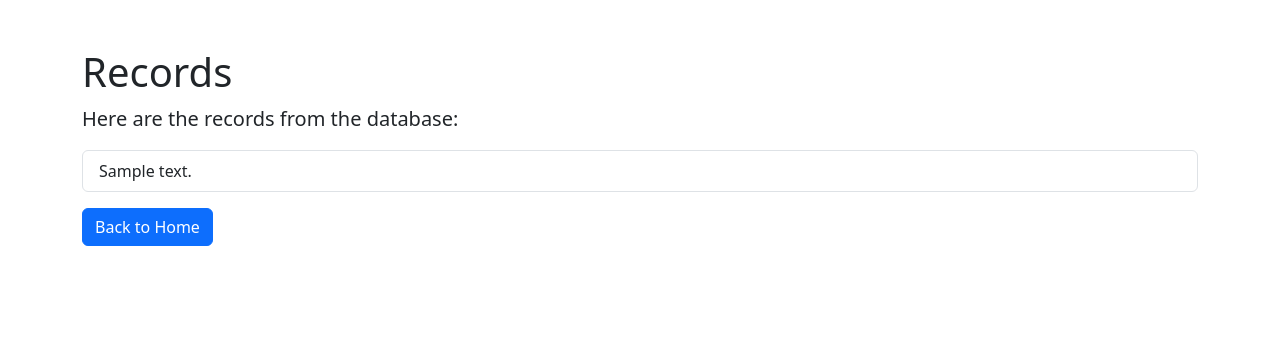
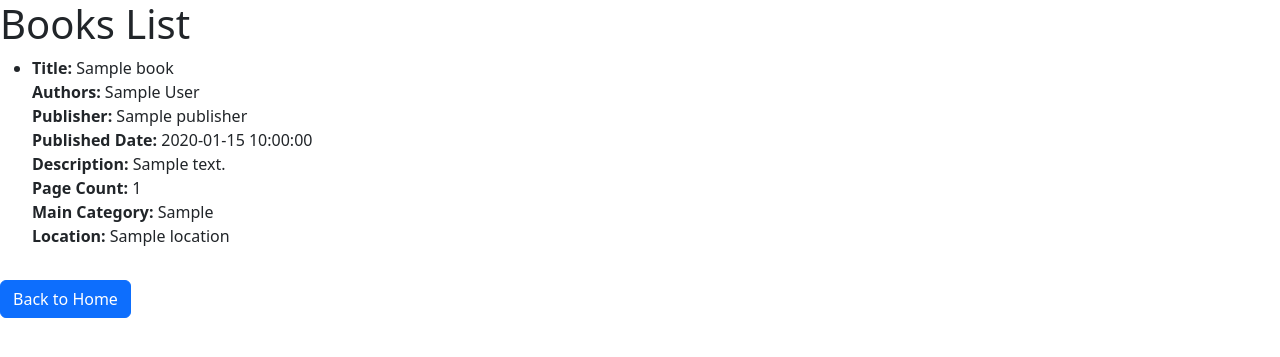
Before and after one commit to ahnnick/catalogue, a Flask app: template python/Flask/app/templates/second_page.html in a window 1280 px wide. Shown: the top 357 px of the page. Run offline with Flask 3, Linux system fonts and the light colour scheme; the template is opened without the code that fills it: most values are stand-ins (such as "Sample title", 1, 10 or a date in 2020); some libraries are stand-ins or nearby versions.

Commit message:
fixed the book display page as well as the variables

```diff
--- a/python/Flask/app/templates/second_page.html
+++ b/python/Flask/app/templates/second_page.html
@@ -8,21 +8,21 @@
     <link rel="stylesheet" href="{{ url_for('static', filename='css/bootstrap.min.css') }}">
 </head>
 <body>
-    <body>
-    <div class="container">
-        <h1 class="mt-5">Records</h1>
-        <p class="lead">Here are the records from the database:</p>
-
-        {% if records %}
-            <ul class="list-group">
-                {% for record in records %}
-                    <li class="list-group-item">{{ record.content }}</li>
-                {% endfor %}
-            </ul>
-        {% else %}
-            <p>No records found.</p>
-        {% endif %}
-
+    <h1>Books List</h1>
+    <ul>
+        {% for book in records %}
+        <li>
+            <strong>Title:</strong> {{ book.title }}<br>
+            <strong>Authors:</strong> {{ book.authors }}<br>
+            <strong>Publisher:</strong> {{ book.publisher }}<br>
+            <strong>Published Date:</strong> {{ book.published_date }}<br>
+            <strong>Description:</strong> {{ book.description }}<br>
+            <strong>Page Count:</strong> {{ book.page_count }}<br>
+            <strong>Main Category:</strong> {{ book.main_category }}<br>
+            <strong>Location:</strong> {{ book.location }}
+        </li>
+        {% endfor %}
+    </ul>
         <a href="{{ url_for('main.index') }}" class="btn btn-primary mt-3">Back to Home</a>
     </div>
     <!-- jQuery, Popper.js, and Bootstrap JS via CDN -->
--- a/python/Flask/main.py
+++ b/python/Flask/main.py
@@ -9,9 +9,9 @@ if not os.path.exists(data_dir):
     os.makedirs(data_dir)
 
 # Print current working directory and database path for debugging
-print(f"Current working directory: {os.getcwd()}")
-print(f"Data directory: {data_dir}")
-print(f"Database path: {os.path.join(data_dir, 'site.db')}")
+# print(f"Current working directory: {os.getcwd()}")
+# print(f"Data directory: {data_dir}")
+# print(f"Database path: {os.path.join(data_dir, 'site.db')}")
 
 def create_database(app):
     print("Checking for existing database...")
```
Also changed, not shown: python/Flask/app/__init__.py (+4 -5 lines), python/Flask/config.py (+5 -3 lines), python/Flask/data/site.db, 1 other file.
